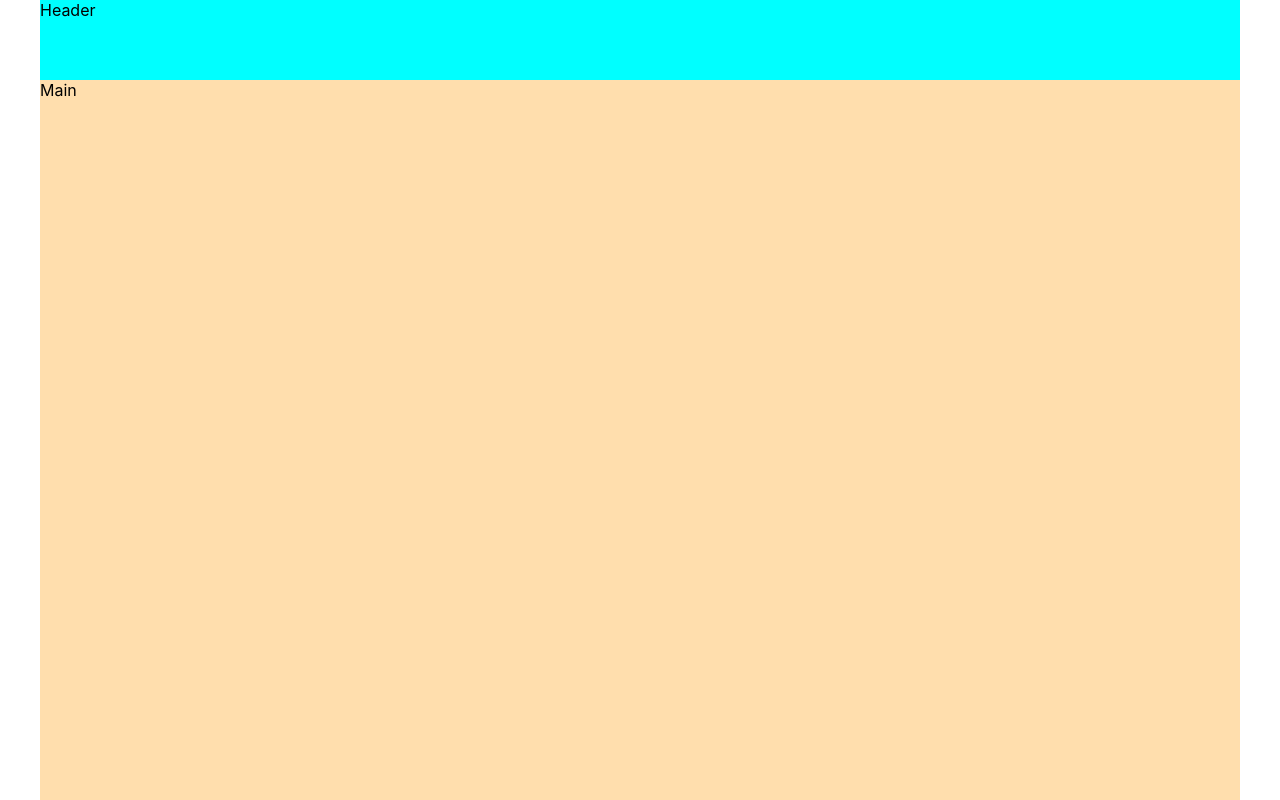
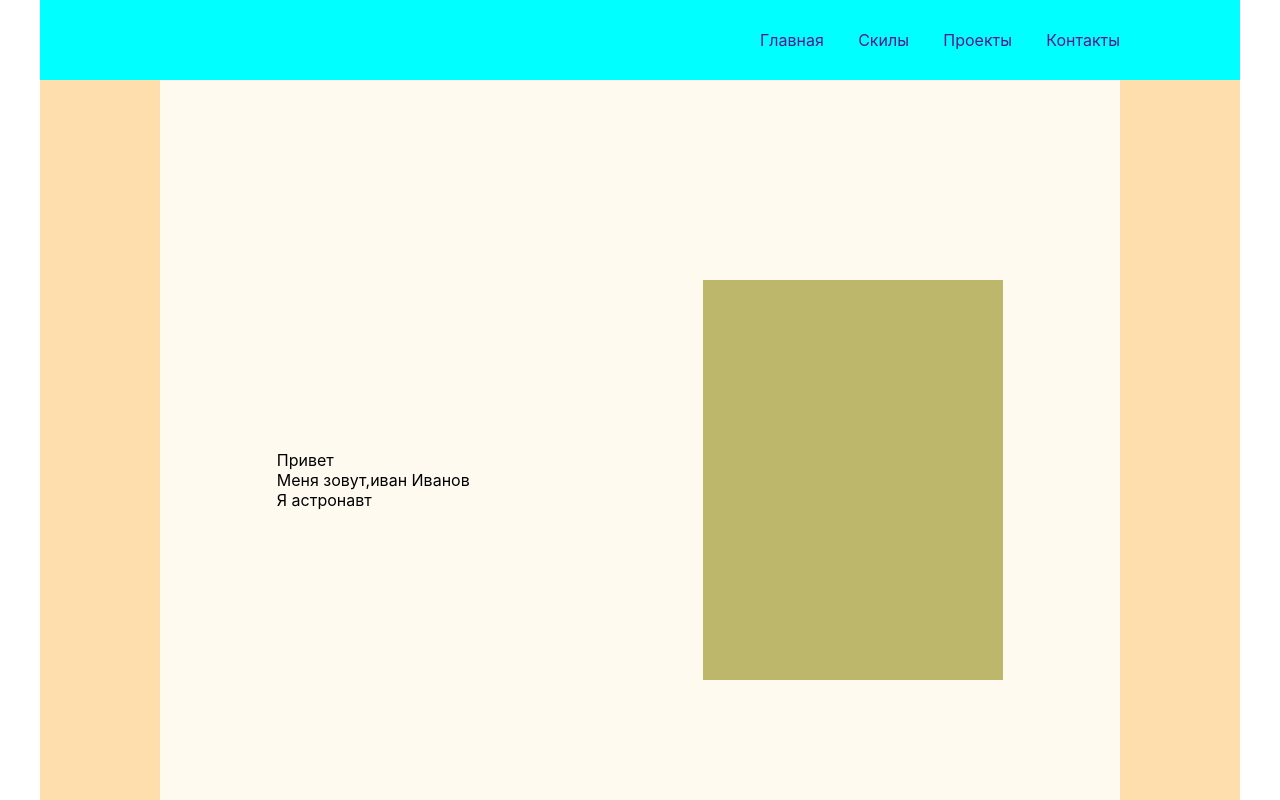
Before and after one commit to AlexandrDubiaga/react-portfolio, a React (Create React App) app: page / in a window 1280 px wide. Shown: the top 800 px of the page. Built offline with nearby package versions, Linux system fonts and the light colour scheme.

Commit message:
finishing main block flex

```diff
--- a/src/components/Header/Header.jsx
+++ b/src/components/Header/Header.jsx
@@ -1,10 +1,14 @@
 import React from 'react';
 import styles from './Header.module.css';
+import NavMenu from "../NavMenu/NavMenu";
 
 function Header() {
     return (
         <div className={styles.header}>
-            Header
+            <div className={styles.container}>
+                <NavMenu />
+            </div>
+
         </div>
     );
 }
--- a/src/components/Header/Header.module.css
+++ b/src/components/Header/Header.module.css
@@ -1,4 +1,15 @@
 .header{
     height: 80px;
     background-color: aqua;
+    display: flex;
+    justify-content: center;
 }
+a{
+    text-decoration: none;
+}
+.container{
+    display: flex;
+    justify-content: flex-end;
+    align-items: center;
+    width: 80%;
+}
--- a/src/components/Main/Main.jsx
+++ b/src/components/Main/Main.jsx
@@ -4,7 +4,16 @@ import styles from './Main.module.css';
 const Main = () => {
     return (
         <div className={styles.main}>
-            Main
+            <div className={styles.container}>
+                <div className={styles.greeting}>
+                    <span>Привет</span>
+                    <span>Меня зовут,иван Иванов</span>
+                    <span>Я астронавт</span>
+                </div>
+                <div className={styles.photo}>
+                    <img src="" alt=""/>
+                </div>
+            </div>
         </div>
     );
 }
--- a/src/components/Main/Main.module.css
+++ b/src/components/Main/Main.module.css
@@ -1,4 +1,24 @@
-.main{
+.main {
     height: 100vh;
     background-color: navajowhite;
+    display: flex;
+    justify-content: center;
 }
+
+.container {
+    display: flex;
+    justify-content: space-around;
+    align-items: center;
+    width: 80%;
+    background-color: floralwhite;
+}
+.greeting{
+    display: flex;
+    flex-direction: column;
+}
+.photo{
+    background-color: darkkhaki;
+    width:300px;
+    height:400px;
+
+}
--- /dev/null
+++ b/src/components/NavMenu/NavMenu.jsx
@@ -0,0 +1,15 @@
+import React from 'react';
+import styles from './NavMenu.module.css';
+
+const NavMenu = () => {
+    return (
+        <div className={styles.navMenu}>
+            <a href="" className={styles.link}>Главная</a>
+            <a href="" className={styles.link}>Скилы</a>
+            <a href="" className={styles.link}>Проекты</a>
+            <a href="" className={styles.link}>Контакты</a>
+        </div>
+    );
+}
+
+export default NavMenu;
--- /dev/null
+++ b/src/components/NavMenu/NavMenu.module.css
@@ -0,0 +1,5 @@
+.navMenu{
+    width: 360px;
+    display: flex;
+    justify-content: space-between;
+}
```
